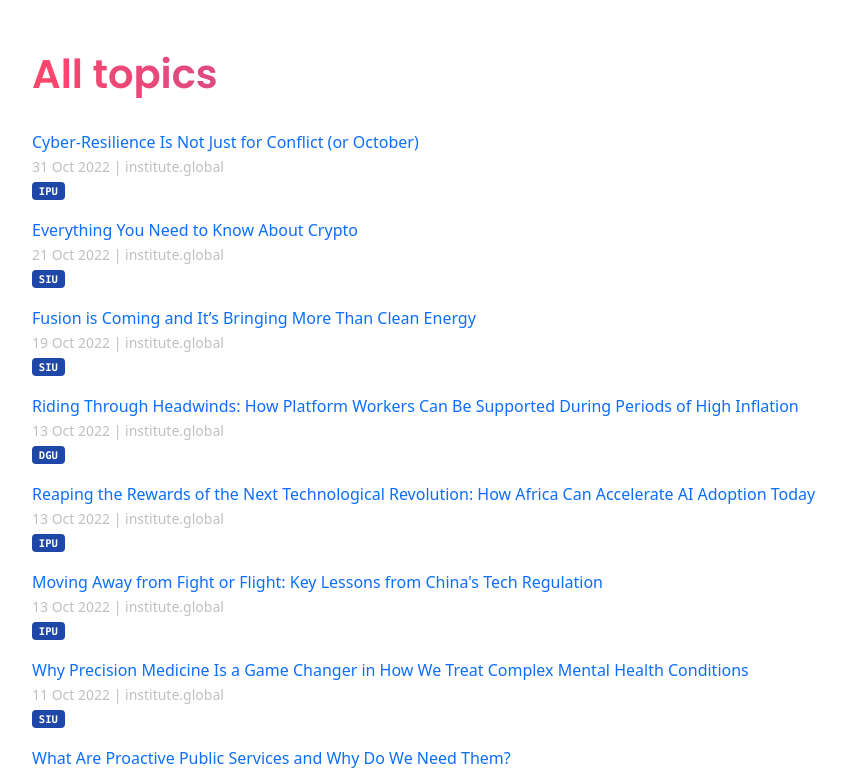
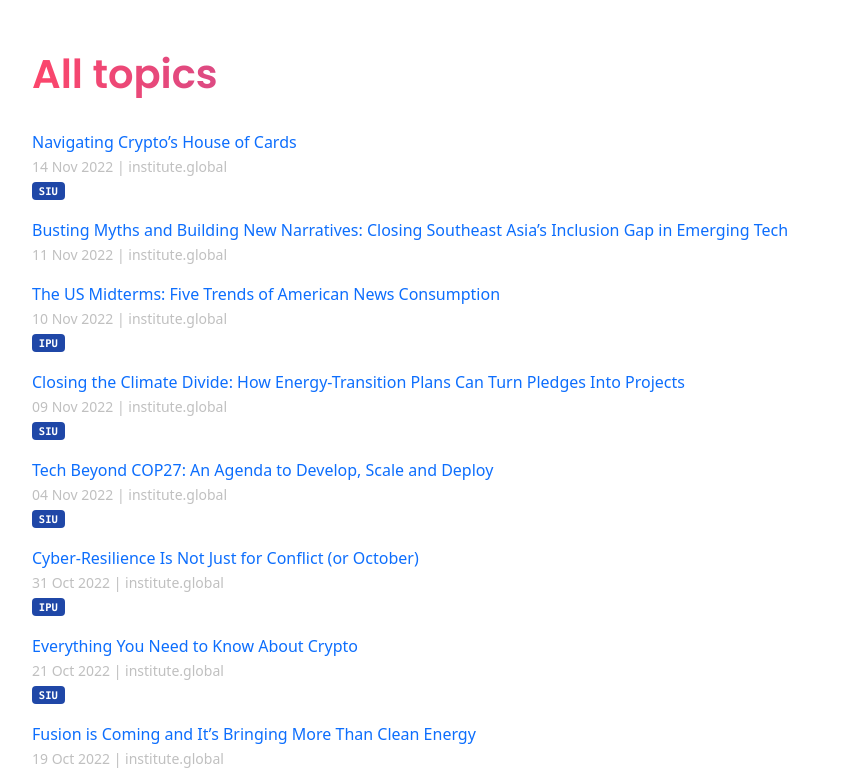
Before and after one commit to techpolicyio/techpolicyio.github.io, a Jekyll site: the page built from pages/home.md, in a window 1280 px wide and 900 px high, scrolled down 764 px, cut to the strip 129-900 px from the top of the window. Shown: the whole strip, without its empty margins (50-896 px from the left). Built offline with Jekyll 4.4.1, drawn with Linux system fonts in a browser that asks for light colours.

Commit message:
Update links.yml

```diff
--- a/_data/links.yml
+++ b/_data/links.yml
@@ -1546,3 +1546,22 @@
   url: https://institute.global/policy/cyber-resilience-not-just-conflict-or-october
   date: 2022-10-31
   unit: ipu
+- title: "Tech Beyond COP27: An Agenda to Develop, Scale and Deploy"
+  url: https://institute.global/policy/tech-beyond-cop27-agenda-develop-scale-and-deploy
+  date: 2022-11-04
+  unit: siu
+- title: "Closing the Climate Divide: How Energy-Transition Plans Can Turn Pledges Into Projects"
+  url: https://institute.global/policy/closing-climate-divide-how-energy-transition-plans-can-turn-pledges-projects
+  date: 2022-11-09
+  unit: siu
+- title: "The US Midterms: Five Trends of American News Consumption"
+  url: https://institute.global/policy/us-midterms-five-trends-american-news-consumption
+  date: 2022-11-10
+  unit: ipu
+- title: "Busting Myths and Building New Narratives: Closing Southeast Asia’s Inclusion Gap in Emerging Tech"
+  url: https://institute.global/policy/busting-myths-and-building-new-narratives-closing-southeast-asias-inclusion-gap-emerging
+  date: 2022-11-11
+- title: "Navigating Crypto’s House of Cards"
+  url: https://institute.global/policy/navigating-cryptos-house-cards
+  date: 2022-11-14
+  unit: siu
```
